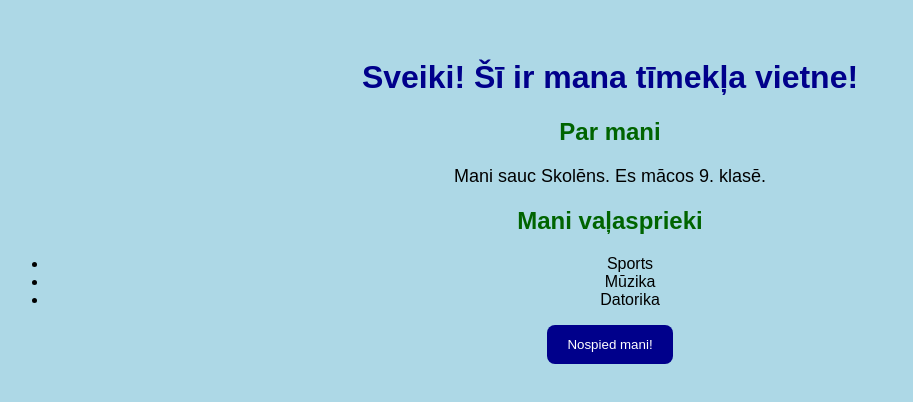
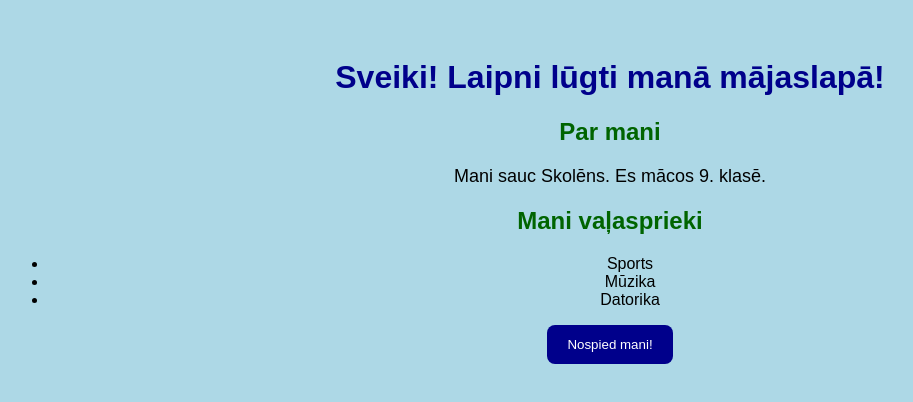
Before and after one commit to kp1232/mana-pirma-vietne, a plain HTML site: page index.html in a window 1280 px wide. Shown: the whole page, without its empty margins (30-943 px from the left). Drawn offline with Linux system fonts and the light colour scheme.

Commit message:
Update index.html

```diff
--- a/index.html
+++ b/index.html
@@ -8,7 +8,7 @@
 </head>
 <body>
 
-    <h1>Sveiki! Šī ir mana tīmekļa vietne!</h1>
+    <h1>Sveiki! Laipni lūgti manā mājaslapā!</h1>
 
     <h2>Par mani</h2>
     <p>Mani sauc Skolēns. Es mācos 9. klasē.</p>
```
